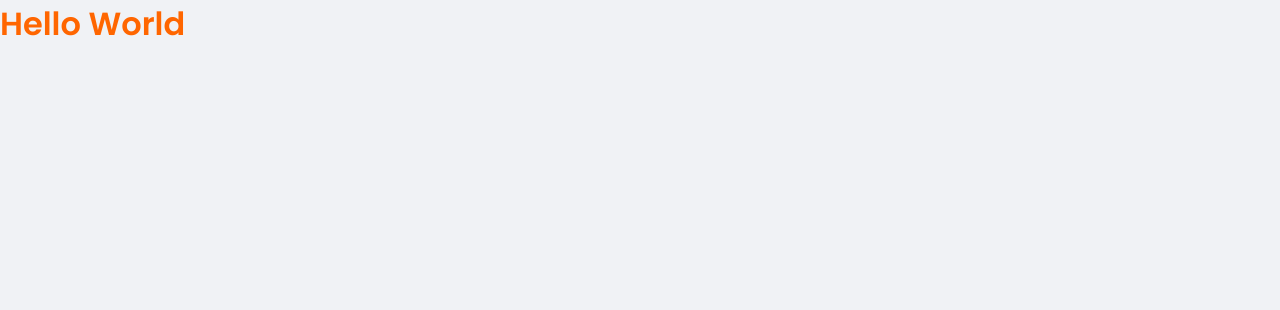
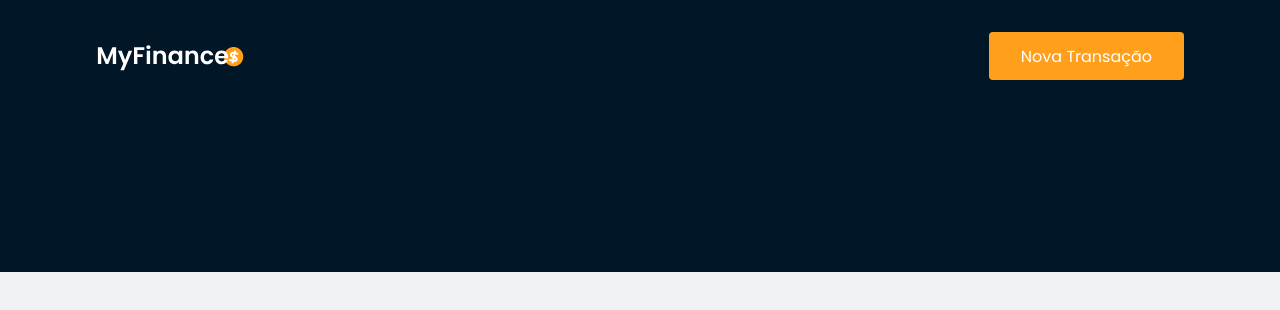
Before and after one commit to CabralArthur/MyFinances-M2, a React (Create React App) app: page / in a window 1280 px wide. Shown: the top 310 px of the page. Built offline with nearby package versions, Linux system fonts and the light colour scheme.

Commit message:
Inserting Header

```diff
--- a/src/App.tsx
+++ b/src/App.tsx
@@ -1,14 +1,11 @@
-import styled from "styled-components";
+import { Header } from "./components/Header";
 import { GlobalStyle } from "./styles/global";
 
-const Title = styled.h1`
-  color: #F60;
-`
 
 export function App() {
   return (
     <div>
-      <Title>Hello World</Title>
+      <Header/>
       <GlobalStyle/>
     </div>
   );
```
